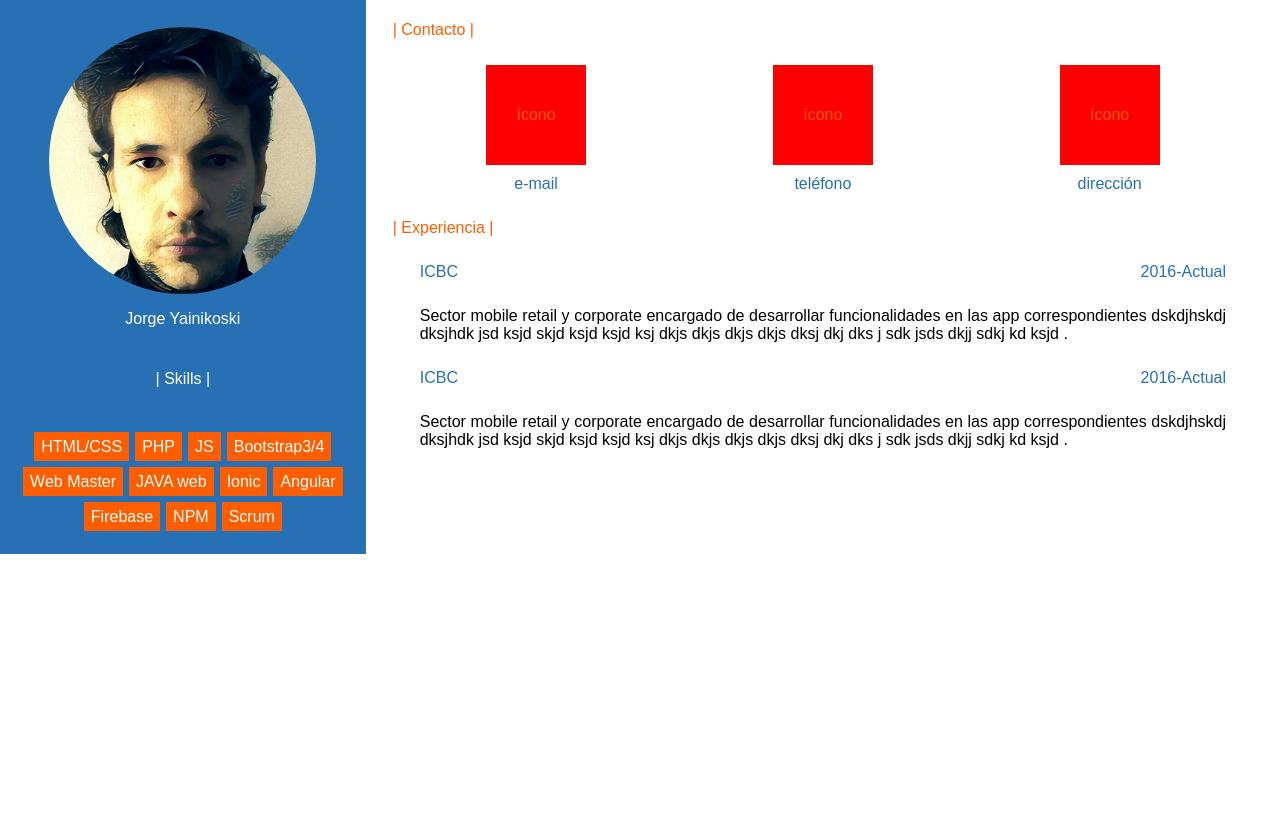
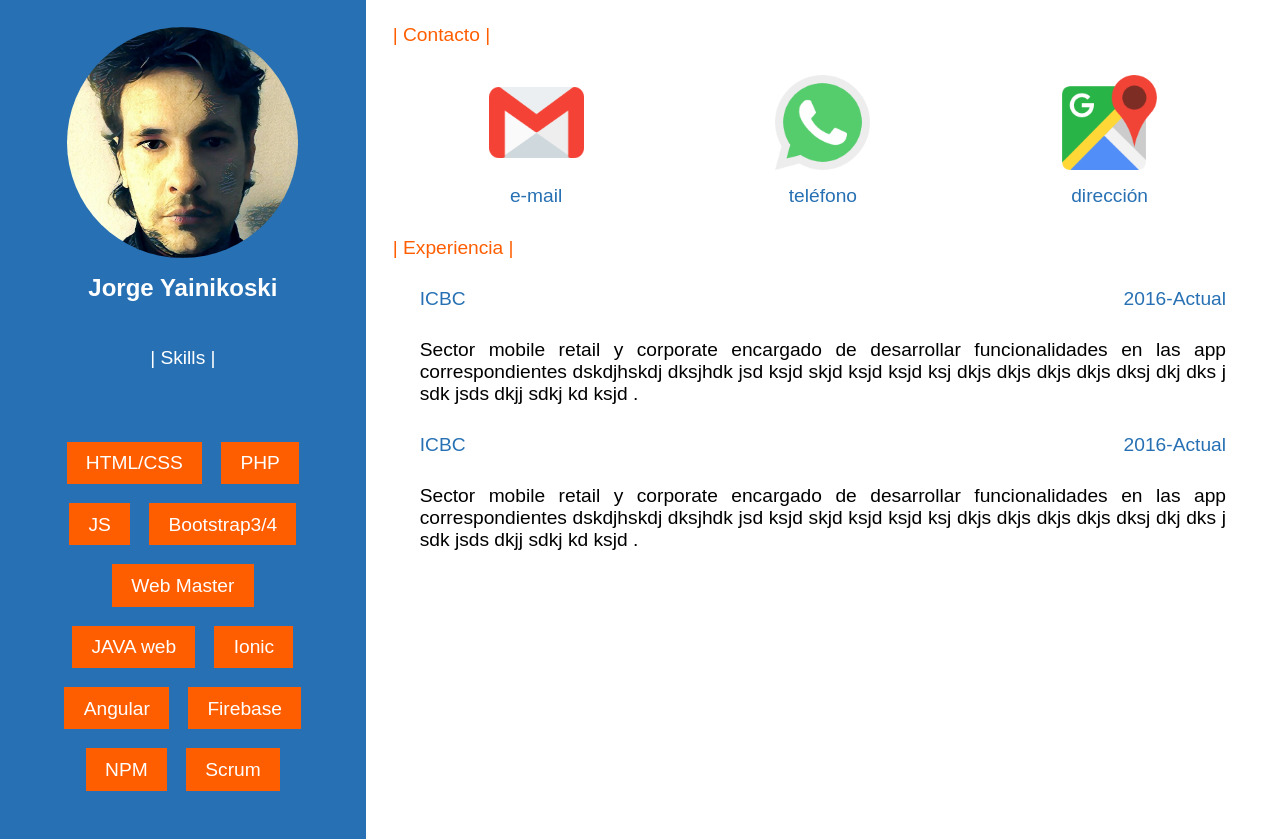
Before and after one commit to viejo27/cvweb, a plain HTML site: page index.html in a window 1280 px wide. Before the commit the page ends 800 px from the top, so only its background shows below. Drawn offline with Linux system fonts and the light colour scheme.

Commit message:
izquierda ocupa todo el alto de la pantalla y se agregaron los iconos

```diff
--- a/cvweb.css
+++ b/cvweb.css
@@ -2,40 +2,47 @@ body{
   margin: 0px;
   padding: 0px;
   width: 100%;
-  font-size:100%;
+  font-size: 1.2rem;
   font-family:Arial, Helvetica, sans-serif;
 }
 .container{
   display: grid;
   grid-template-columns: 2fr 5fr;
+  height: 100vh;
 }
-.image1{
+.image1 {
   display: flex;
   flex-direction: column;
   align-items: center;
-  padding:27px 5px 5px 5px;
+  padding: 27px 5px 5px 5px;
 }
-#image{
-  max-width: 75%;
+.image1 > p {
+  font-size: 1.5rem;
+  font-weight: bold;
+  margin: 0;
+  padding: 1rem;
+}
+#image {
+  max-width: 65%;
   border-radius: 50%;
 }
-.skills-fr{
+.skills-fr {
   text-align: center;
   color: #ffffff;
 }
-.skills-sr{
-  padding: 20px;
+.skills-sr {
+  padding: 2em;
   display: flex;
   flex-wrap: wrap;
   justify-content: center;
   align-content: center;
 }
-.skills-sr > div{
+.skills-sr > div {
   background-color: #ff5e00;
   text-align: center;
   line-height: 23px;
-  padding: 3px 7px 3px 7px;
-  margin: 3px;
+  padding: .5em 1em;
+  margin: .5em;
 }
 .first-row{
   display: grid;
@@ -55,7 +62,13 @@ body{
   height: 100px;
   text-align: center;
   line-height: 100px;
-  background-color: red;
+}
+img {
+  width: 95%;
+}
+img:hover {
+  opacity: .8;
+  cursor: pointer;
 }
 .email2,.telephone2,.direction2{
   width: 100px;
--- a/index.html
+++ b/index.html
@@ -36,9 +36,15 @@
          <div class="first-row">
            <p>| Contacto |</p>
            <div class="second-row">
-             <div class="email">ícono</div>
-             <div class="telephone">ícono</div>
-             <div class="direction">ícono</div>
+             <div class="email">
+               <img src="gmail.png" alt="correo">
+             </div>
+             <div class="telephone">
+               <img src="whatsapp.png" alt="telefono">
+             </div>
+             <div class="direction">
+               <img src="googlemap.png" alt="direction">
+             </div>
            </div>
            <div class="second-row">
              <div class="email2">e-mail</div>
```
Also changed, not shown: gmail.png (added), googlemap.png (added), whatsapp.png (added).
